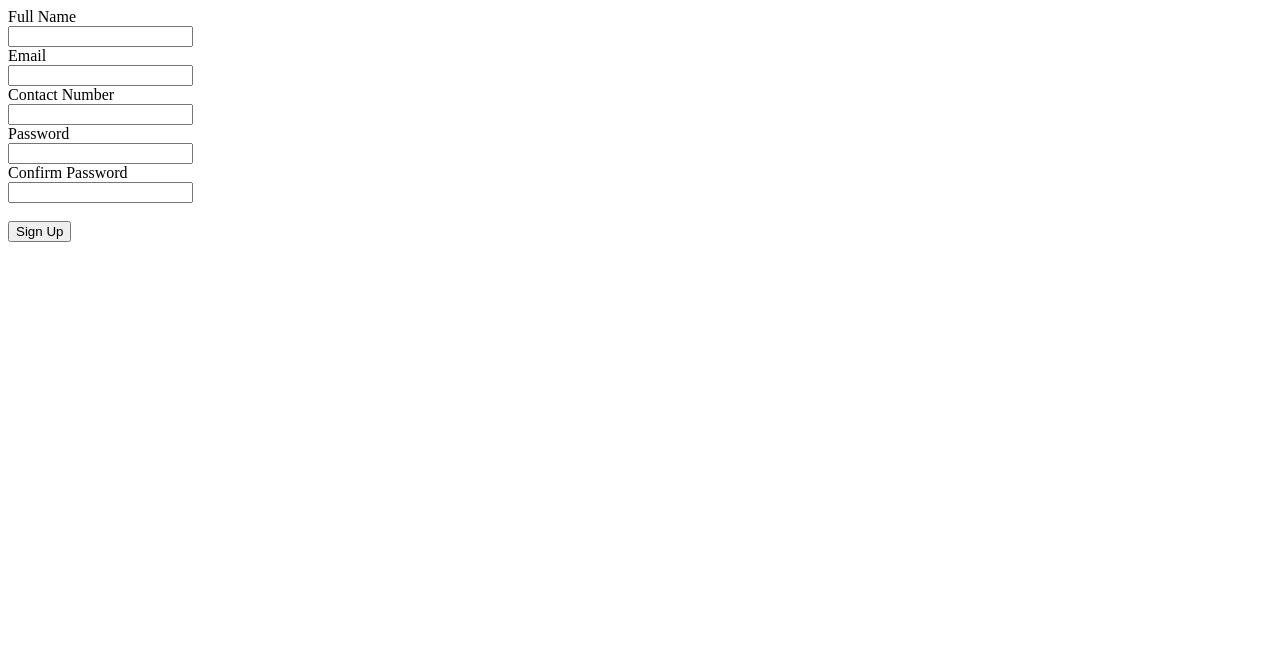
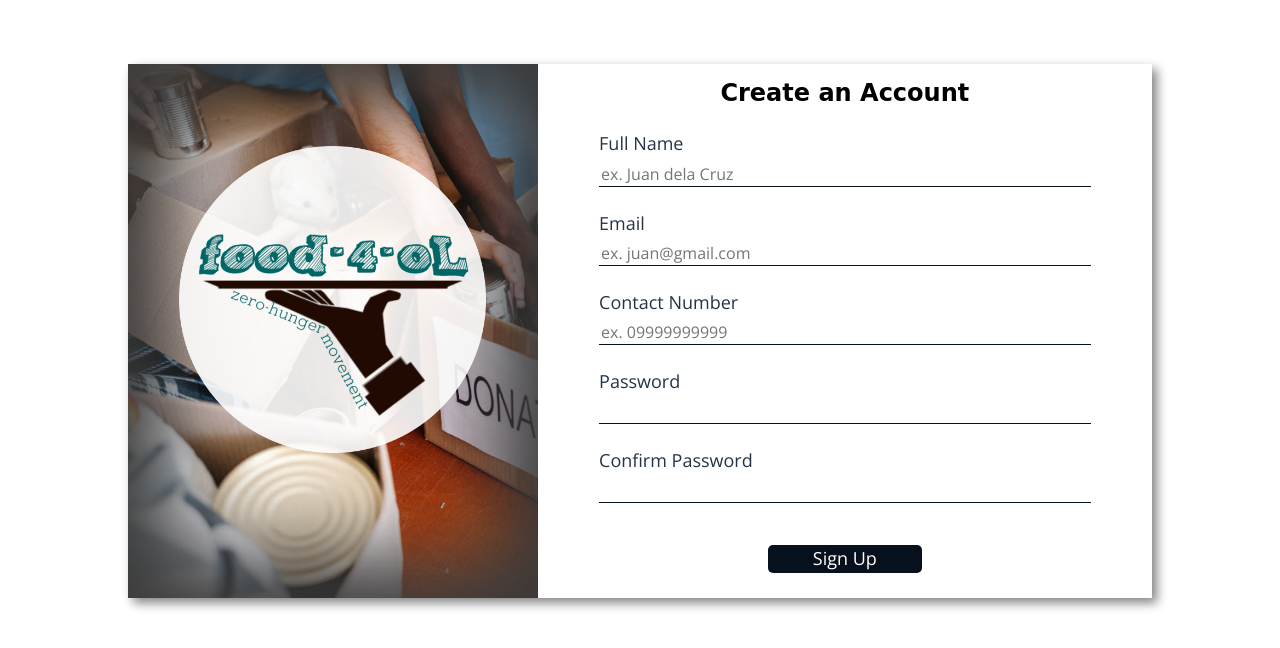
Before and after one commit to kramsuiluj/food-4-oL-HTML, a plain HTML site: page signup.html in a window 1280 px wide. Drawn offline with nearby package versions, Linux system fonts and the light colour scheme; a web font is replaced by a local one.

Commit message:
added initial styles for the form and img section in styles.css

```diff
--- a/signup.html
+++ b/signup.html
@@ -3,29 +3,38 @@
     <meta charset="UTF-8">
     <meta http-equiv="X-UA-Compatible" content="IE=edge">
     <meta name="viewport" content="width=device-width, initial-scale=1.0">
+    <link rel="stylesheet" href="styles.css">
     <title>Signup Page</title>
 </head>
 <body>
 
-    <main>
+    <main class="su-main">
+
+        <section class="img-section">
+
+            <img src="public/img/logo.png" alt="">
+
+        </section>
 
         <section class="form-section">
+
+            <h2>Create an Account</h2>
 
             <form action="">
 
                 <section>
                     <label for="">Full Name</label><br>
-                    <input type="text" name="fname" id="fname">
+                    <input type="text" name="fname" id="fname" placeholder="ex. Juan dela Cruz" autocomplete="off">
                 </section>
 
                 <section>
                     <label for="">Email</label><br>
-                    <input type="email" name="email" id="email">
+                    <input type="email" name="email" id="email" placeholder="ex. juan@gmail.com" autocomplete="off">
                 </section>
 
                 <section>
                     <label for="">Contact Number</label><br>
-                    <input type="tel" name="cnum" id="cnum">
+                    <input type="tel" name="cnum" id="cnum" placeholder="ex. 09999999999">
                 </section>
 
                 <section>
--- a/styles.css
+++ b/styles.css
@@ -247,9 +247,47 @@ footer > p {
 
 /* signup page styles */
 
+.su-main {
+    /* border: 1px solid black; */
+    display: flex;
+    width: 100%;
+    max-width: 80%;
+    margin: 5% auto;
+    box-shadow:  5px 5px 10px #848484,
+             -5px -5px 10px #ffffff;
+}
+
+/* img section styles */
+.img-section {
+    flex: 100%;
+    background: url('public/img/cover-img6.jpg');
+    background-size: cover;
+    background-repeat: no-repeat;
+    box-shadow: inset 45px 45px 90px #3a3a3a,
+            inset -45px -45px 90px #3a3a3a;
+}
+
+.img-section > img {
+    width: 75%;
+    margin-left: 12.5%;
+    margin-right: 12.5%;
+    margin-top: 20%;
+}
+/* end of img section styles */
+
 /* form section styles */
 .form-section {
+    flex: 1 0 100%;
+    width: 100%;
+    max-width: 60%;
+    margin: 0 auto;
+    /* border-left: 1px solid black; */
+}
 
+.form-section > h2 {
+    margin-top: 2.5%;
+    font-family: var(--cursive);
+    text-align: center;
 }
 
 .form-section > form {
@@ -257,19 +295,46 @@ footer > p {
 }
 
 .form-section form > section {
-
+    margin-top: 1.5rem;
 }
 
 .form-section form section > label {
-
+    font-family: var(--open-sans);
+    margin-left: 10%;
+    font-size: large;
+    color: var(--secondary-tcolor);
 }
 
 .form-section form section > input {
+    font-family: var(--open-sans);
+    font-size: medium;
+    width: 100%;
+    max-width: 80%;
+    margin: 0 10%;
+    margin-top: 1%;
+    border: none;
+    border-bottom: 1px solid var(--primary-tcolor);
+}
 
+.form-section form section > input:focus {
+    outline: none;
 }
 
 .form-section form section > button {
+    width: 100%;
+    max-width: 25%;
+    margin: 0 37.5%;
+    font-family: var(--open-sans);
+    font-size: large;
+    border-radius: 5px;
+    border: none;
+    background-color: var(--primary-tcolor);
+    color: white;
+    padding-bottom: 3px;
+}
 
+.form-section form > section:nth-child(6) {
+    margin-bottom: 4%;
 }
 /* end of form section styles */
 
```
Also changed, not shown: public/img/cover-img6.jpg (added).
